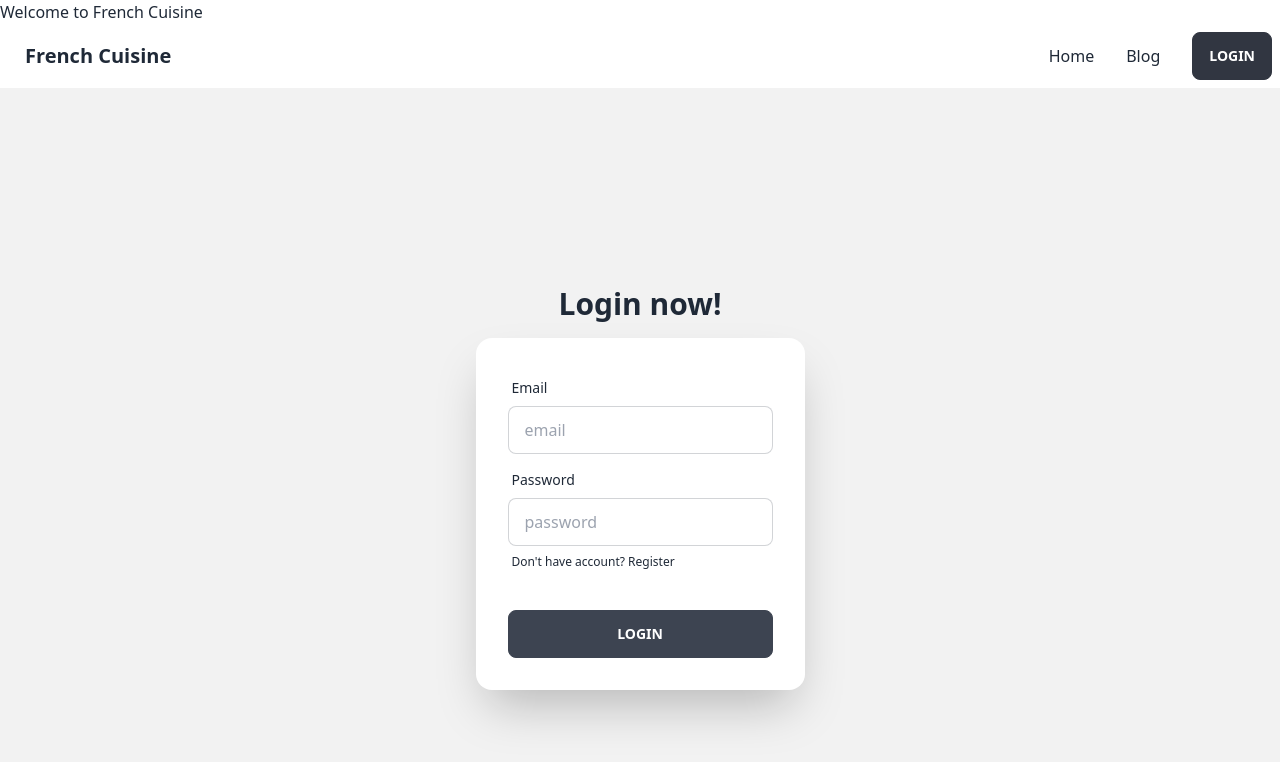
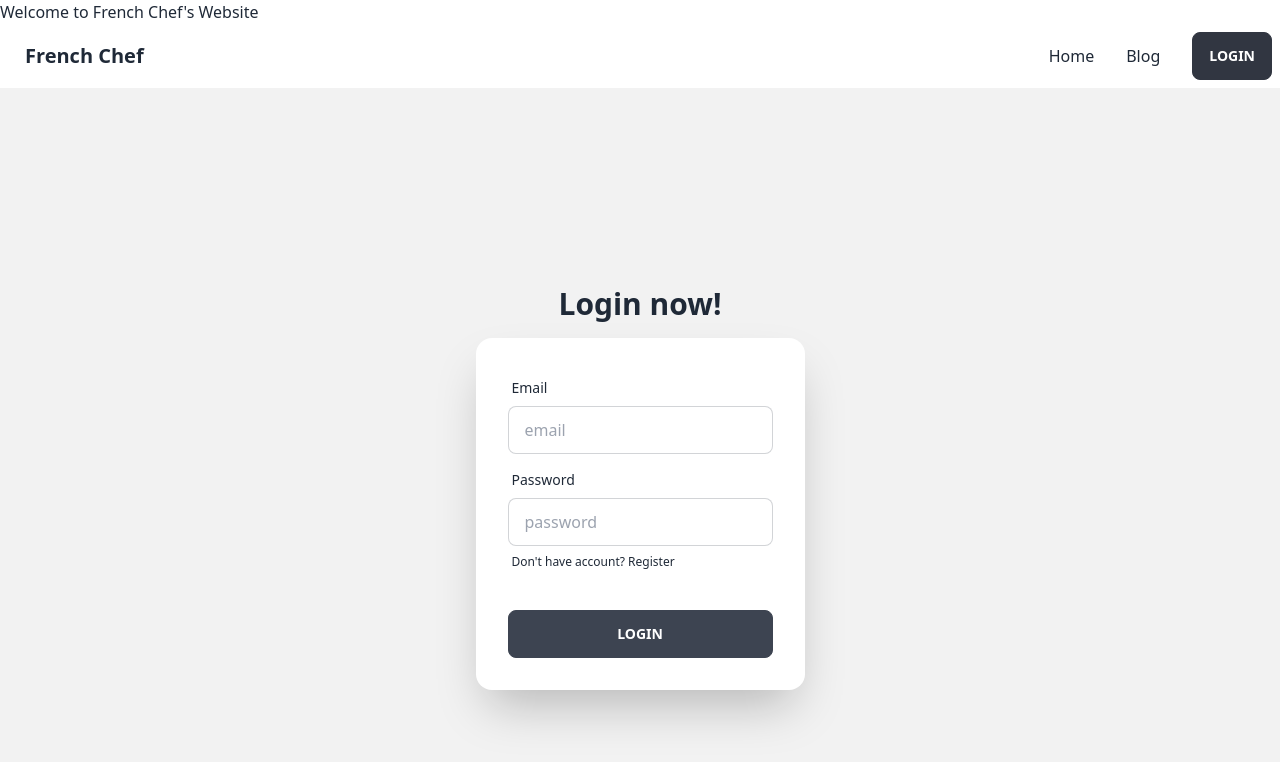
Before and after one commit to semon69/chef-reciepe-client, a React (Vite) app: page /login in a window 1280 px wide. Shown: the top 762 px of the page. Built offline with nearby package versions, Linux system fonts and the light colour scheme; no server answers.

Commit message:
add toast

```diff
--- a/package.json
+++ b/package.json
@@ -17,6 +17,7 @@
     "react": "^18.2.0",
     "react-dom": "^18.2.0",
     "react-router-dom": "^6.11.0",
+    "react-toastify": "^9.1.2",
     "sort-by": "^1.2.0"
   },
   "devDependencies": {
--- a/src/components/Navbar/Navbar.jsx
+++ b/src/components/Navbar/Navbar.jsx
@@ -6,10 +6,10 @@ const Navbar = () => {
     const {user, logout} = useContext(AuthContext);
     return (
         <div>
-            <h1>Welcome to French Cuisine</h1>
+            <h1>Welcome to French Chef's Website</h1>
             <div className="navbar bg-base-100 flex justify-between">
                 <div className="">
-                    <a className="btn btn-ghost normal-case text-xl">French Cuisine</a>
+                    <a className="btn btn-ghost normal-case text-xl">French Chef</a>
                 </div>
                 <div className='flex justify-around gap-8'>
                     <div className='inline-flex gap-8'>
--- a/src/components/pages/SingleRecipe/SingleRecipe.jsx
+++ b/src/components/pages/SingleRecipe/SingleRecipe.jsx
@@ -1,7 +1,15 @@
-import React from 'react';
+import React, { useState } from 'react';
+import { ToastContainer, toast } from 'react-toastify';
+import 'react-toastify/dist/ReactToastify.css';
 
 const SingleRecipe = ({recipe}) => {
     const {name, rating, method, ingredients} = recipe;
+    const [btn, setBtn] = useState(false);
+
+    const notify = () =>{
+        toast("Added to favorite!")
+        setBtn(true)
+    };
     return (
         <div>
             <div>
@@ -16,7 +24,8 @@ const SingleRecipe = ({recipe}) => {
                         </div>
                         <p>{method}</p>
                         <p>Ratings: {rating}</p>
-                        <button className="btn btn-outline btn-primary">Favorite</button>
+                        <button onClick={notify} disabled={btn} className="btn btn-primary">Favorite</button>
+                        <ToastContainer />
                    </div>
                 </div>
             </div>
```
Also changed, not shown: 1 other file (tests, documents, lock files or other folders).
